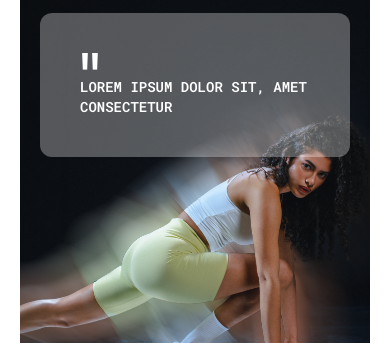
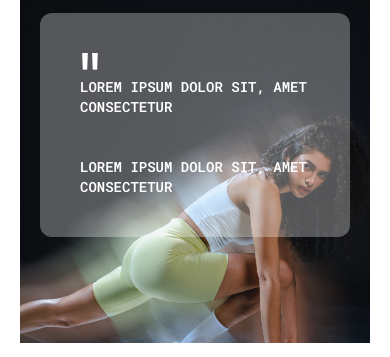
Before and after one commit to didieragt/LandingPage-Ztek, a website: page index.html in a window 390 px wide. Shown: the part 2780-3137 px from the top of the page. Drawn offline with nearby package versions, Linux system fonts and the light colour scheme; files that its build step writes are made by us from their sources.

Commit message:
UpdateCarsnew

```diff
--- a/index.html
+++ b/index.html
@@ -353,6 +353,9 @@
                         <p class="p-5 uppercase text-sm font-titulo text-white font-semibold md:tracking-[.5em]">
                             Lorem ipsum dolor sit, amet consectetur
                         </p>
+                        <p class="p-5 uppercase text-sm font-titulo text-white font-semibold md:tracking-[.5em]">
+                            Lorem ipsum dolor sit, amet consectetur
+                        </p>
                     </div>
 
                     <div class="absolute top-30 hidden md:grid grid-cols-3 gap-3 w-full">
```
